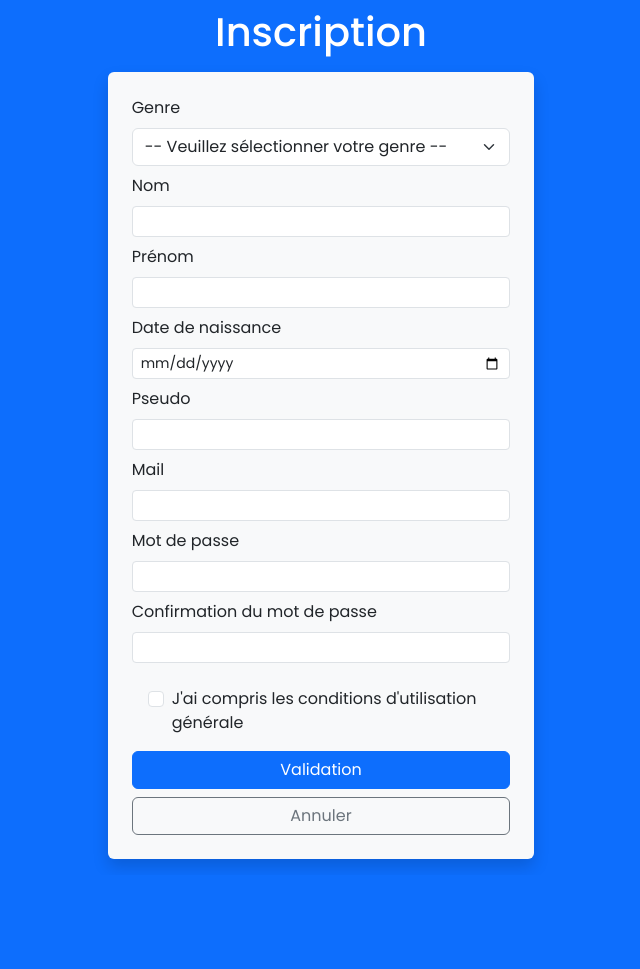
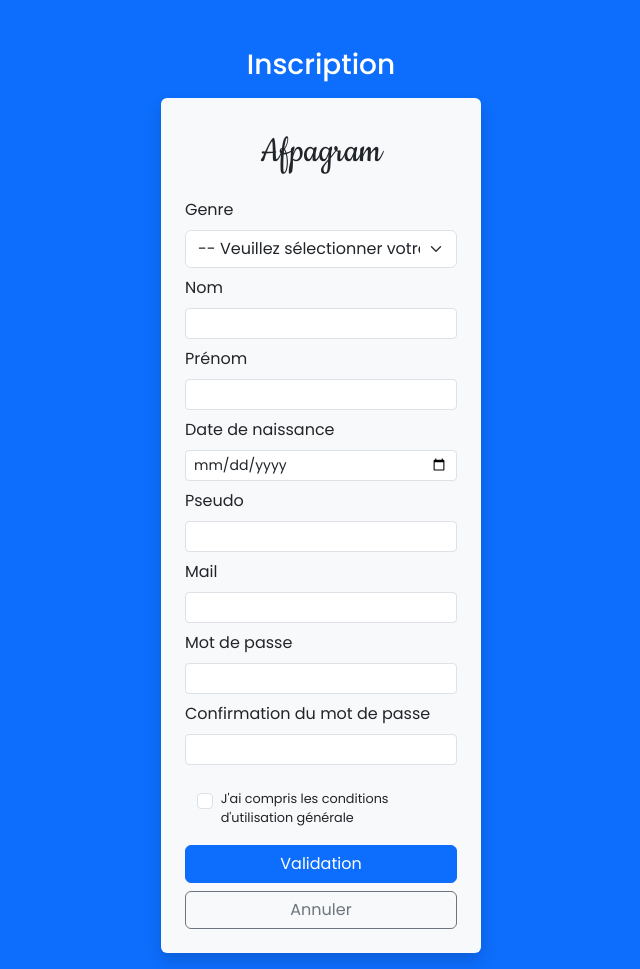
Before and after one commit to AnousoneM/php-afpagram, a PHP site: page /src/Controller/controller-inscription.php in a window 1280 px wide. Shown: the whole page, without its empty margins (319-959 px from the left). Before the commit the page ends 870 px from the top, so only its background shows below. Run offline with PHP 8.4, Linux system fonts and the light colour scheme.

Commit message:
mise à jour commentaires + views

```diff
--- a/assets/css/style.css
+++ b/assets/css/style.css
@@ -23,6 +23,11 @@ body {
     width: 1.6rem;
 }
 
+.nav-avatar {
+    height: 1.8rem;
+    width: 1.8rem;
+}
+
 .com-show {
     text-decoration: none;
     color: grey;
@@ -45,3 +50,7 @@ body {
 textarea {
     resize: none;
 }
+
+.text-cgu {
+    font-size: 0.8rem;
+}
--- a/src/Controller/controller-confirmation.php
+++ b/src/Controller/controller-confirmation.php
@@ -2,7 +2,8 @@
 
 session_start();
 
-if(isset($_SESSION['user_id'])){
+// on verifie si la personne est toujours connectée
+if (isset($_SESSION['user_id'])) {
     // on renvoie vers la page profile
     header('Location: controller-profile.php');
     exit;
--- a/src/Controller/controller-home.php
+++ b/src/Controller/controller-home.php
@@ -6,7 +6,7 @@ require_once '../../config.php';
 
 // on controle si la personne est bien loggée
 if (!isset($_SESSION['user_id'])) {
-    // on renvoie vers la page d'accueil
+    // on renvoie vers la page d'accueil si non
     header('Location: ../../public/');
     exit;
 }
@@ -19,7 +19,7 @@ $pdo->setAttribute(PDO::ATTR_ERRMODE, PDO::ERRMODE_EXCEPTION);
 
 // requete SQL me permettant de rechercher tous les posts
 $sql = "SELECT * FROM `76_posts` NATURAL JOIN `76_users` NATURAL JOIN `76_pictures` WHERE `user_id` IN (
-(SELECT GROUP_CONCAT(fav_id) FROM 76_favorites WHERE `user_id` = " . $_SESSION['user_id'] . " GROUP BY `user_id`)," . $_SESSION['user_id'] . ");";
+(SELECT GROUP_CONCAT(fav_id) FROM 76_favorites WHERE `user_id` = " . $_SESSION['user_id'] . " GROUP BY `user_id`)," . $_SESSION['user_id'] . ") ORDER BY `post_timestamp` DESC;";
 
 // on prepare la requete pour se prémunir des injections SQL
 $stmt = $pdo->query($sql);
--- a/src/View/view-creation.php
+++ b/src/View/view-creation.php
@@ -40,9 +40,7 @@
         </div>
     </main>
 
-
-
-
+    <?php include '../../templates/navbar-mobile.php' ?>
 
     <script src="https://cdn.jsdelivr.net/npm/bootstrap@5.3.3/dist/js/bootstrap.bundle.min.js" integrity="sha384-YvpcrYf0tY3lHB60NNkmXc5s9fDVZLESaAA55NDzOxhy9GkcIdslK1eN7N6jIeHz" crossorigin="anonymous"></script>
 </body>
--- a/src/View/view-home.php
+++ b/src/View/view-home.php
@@ -18,7 +18,7 @@
                     <a class="text-dark" href="#"><i class="bi bi-chat me-2 fw-b"></i></a>
                 </div>
                 <p class="my-1 fw-bold">33 J'aime</p>
-                <p class="my-1"><span class="fw-bold me-1"><?= $post['user_pseudo'] ?></span><?= $post['post_description']?></p>
+                <p class="my-1"><span class="fw-bold me-1"><?= $post['user_pseudo'] ?></span><?= $post['post_description'] ?></p>
                 <a href="#" class="com-show">Afficher les 3 commentaires</a>
                 <a href="#" class="com-add">Ajouter un commentaire ...</a>
             </div>
@@ -27,6 +27,8 @@
 
     </main>
 
+    <?php include '../../templates/navbar-mobile.php' ?>
+
     <script src="https://cdn.jsdelivr.net/npm/bootstrap@5.3.3/dist/js/bootstrap.bundle.min.js" integrity="sha384-YvpcrYf0tY3lHB60NNkmXc5s9fDVZLESaAA55NDzOxhy9GkcIdslK1eN7N6jIeHz" crossorigin="anonymous"></script>
 </body>
 
--- a/src/View/view-inscription.php
+++ b/src/View/view-inscription.php
@@ -2,9 +2,11 @@
 
 <body class="bg-primary">
 
-    <h1 class="text-center my-2 text-white">Inscription</h1>
+    <h1 class="text-center h3 mt-5 mb-2 text-white">Inscription</h1>
 
-    <div class="col-lg-4 col-12 mx-auto my-3 bg-light p-4 shadow rounded">
+    <div class="col-lg-3 col-11 mx-auto my-3 bg-light p-4 shadow rounded">
+
+        <p class="fs-1 text-center text-logo">Afpagram</p>
 
         <form action="" method="POST" novalidate>
 
@@ -64,9 +66,9 @@
                 </div>
 
                 <div class="col-lg-11">
-                    <div class="form-check mt-3 mb-2">
+                    <div class="form-check mt-3 mb-2 text-start">
                         <input class="form-check-input <?= isset($errors['cgu']) ? 'is-invalid' : '' ?>" type="checkbox" id="cgu" name="cgu" required>
-                        <label class="form-check-label" for="cgu">
+                        <label class="form-check-label text-cgu" for="cgu">
                             J'ai compris les conditions d'utilisation générale
                         </label>
                         <div class="invalid-feedback"><?= $errors['cgu'] ?? '' ?></div>
--- a/src/View/view-profile.php
+++ b/src/View/view-profile.php
@@ -49,6 +49,8 @@
         </div>
     </main>
 
+    <?php include '../../templates/navbar-mobile.php' ?>
+
     <script src="https://cdn.jsdelivr.net/npm/bootstrap@5.3.3/dist/js/bootstrap.bundle.min.js" integrity="sha384-YvpcrYf0tY3lHB60NNkmXc5s9fDVZLESaAA55NDzOxhy9GkcIdslK1eN7N6jIeHz" crossorigin="anonymous"></script>
 </body>
 
```
Also changed, not shown: src/Controller/controller-connexion.php (+7 -3 lines), src/Controller/controller-creation.php (+4 -8 lines), src/Controller/controller-deconnexion.php (+4 -3 lines), src/Controller/controller-inscription.php (+9 -2 lines), src/View/view-confirmation.php (+6 -4 lines), src/View/view-connexion.php (+5 -3 lines), src/View/view-deconnexion.php (+5 -4 lines), templates/navbar-mobile.php (added, +27 -0 lines), assets/img/users/6/avatar/avatar.png (added).
